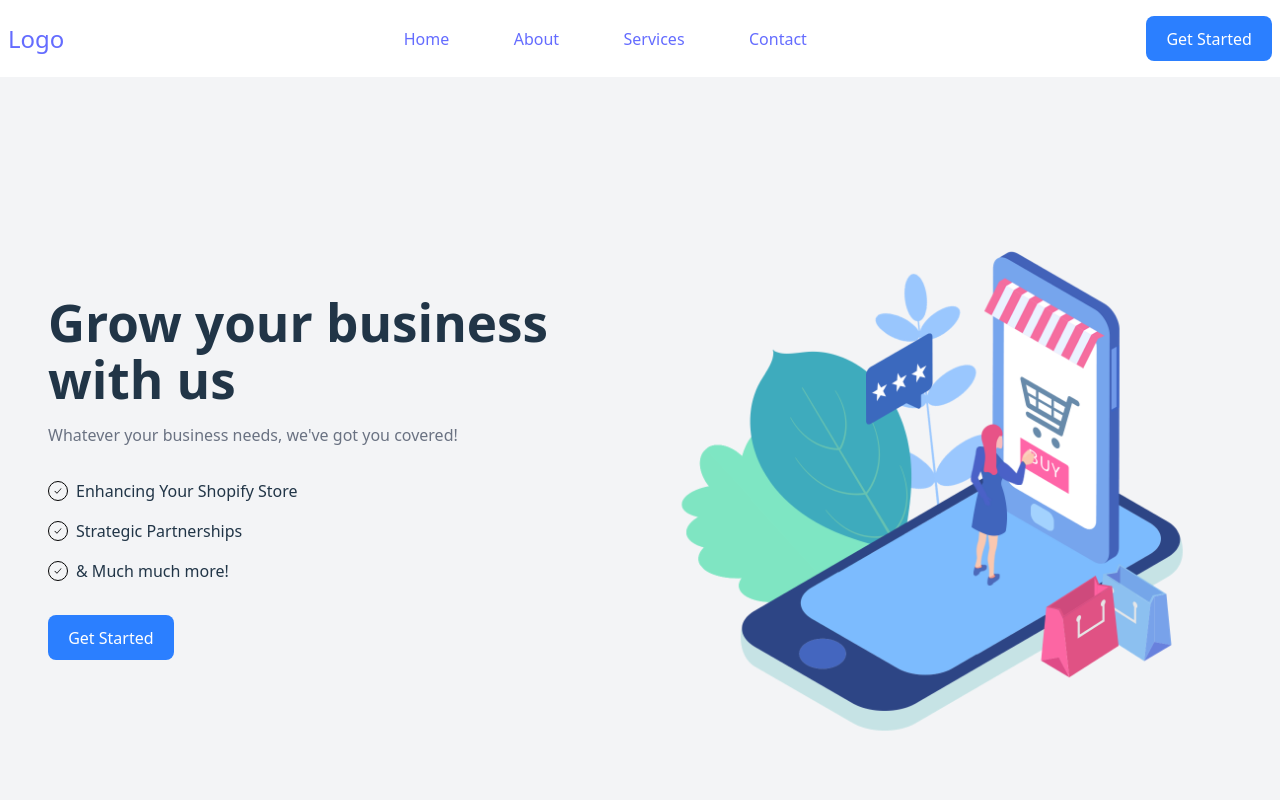
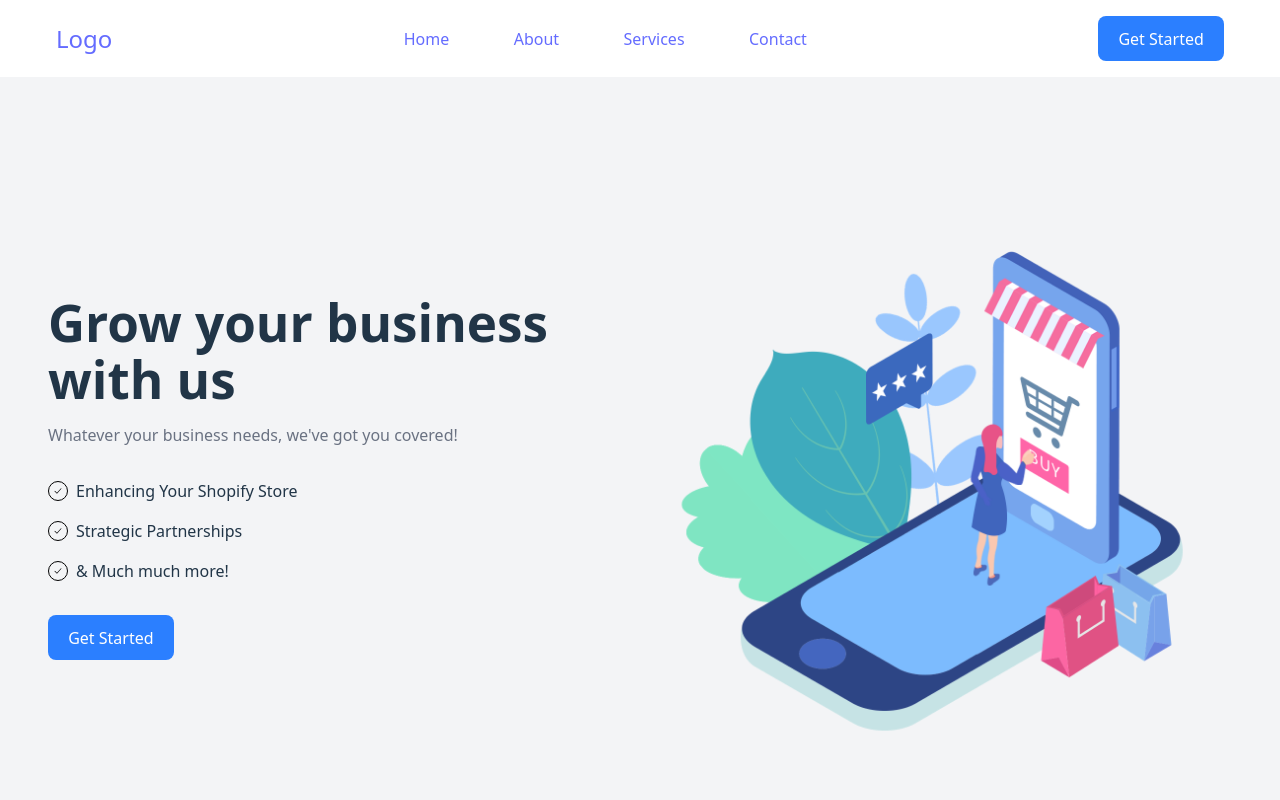
Before and after one commit to devfromnyc/shopify-business-website, a React (Vite) app: page / in a window 1280 px wide. Shown: the top 800 px of the page. Built offline with nearby package versions, Linux system fonts and the light colour scheme.

Commit message:
Update header to have same padding as sections

```diff
--- a/src/components/sections/Header.jsx
+++ b/src/components/sections/Header.jsx
@@ -3,7 +3,7 @@
 export const Header = () => {
   return (
     <nav className="bg-white shadow-lg">
-      <div className="flex justify-between items-center w-full">
+      <div className="flex justify-between items-center w-full px-12">
         <div className="flex items-center py-4 px-2">
           <a href="/" className="font-bold text-gray-800 text-2xl">
             Logo
```
